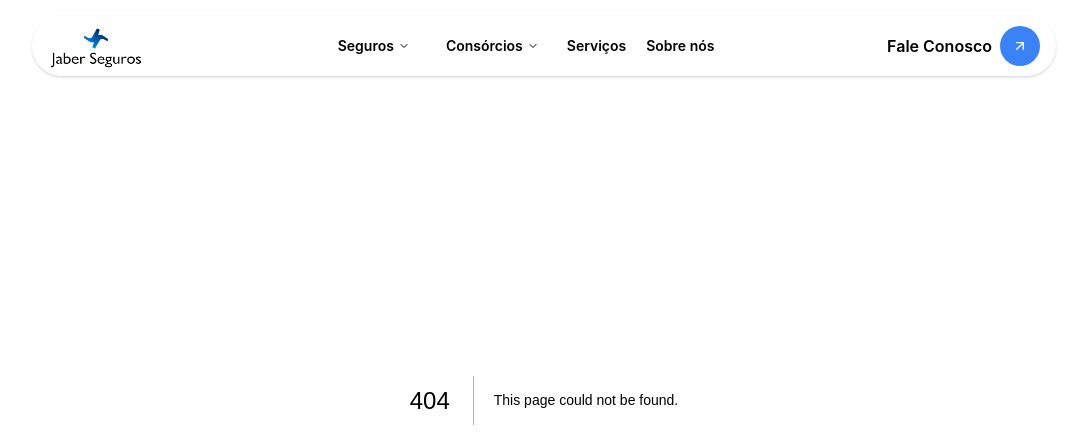
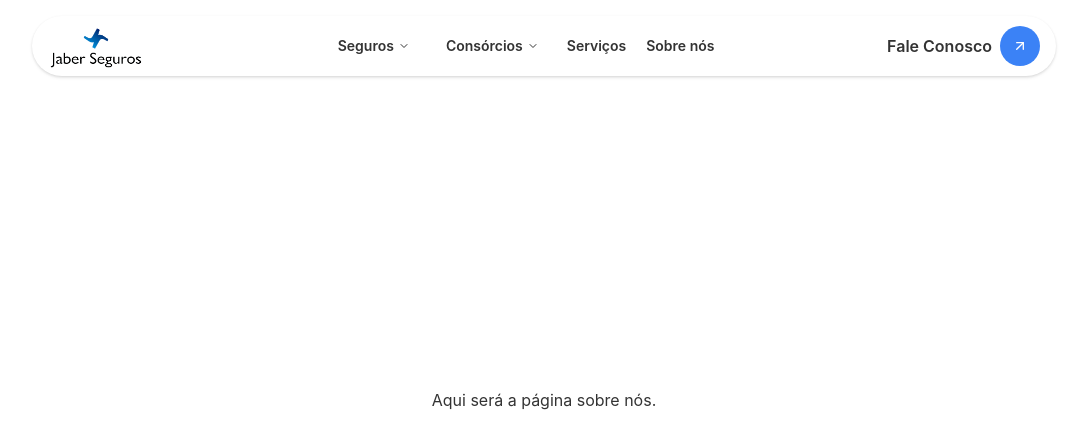
Before and after one commit to JaberSeguros/jaber-seguros, a Next.js app: page /sobre-nos in a window 1280 px wide. Before the commit this address had no page. Shown: the top 448 px of the page, without its empty margins (96-1183 px from the left). Built offline with nearby package versions, Linux system fonts and the light colour scheme.

Commit message:
chore: Add servicos and sobrenos pages

```diff
--- /dev/null
+++ b/src/app/servicos/page.tsx
@@ -0,0 +1,7 @@
+export default function ServicosPage() {
+  return (
+    <div className="min-h-screen flex-center">
+      <p className="max-w-sm text-center">Aqui será a página de serviços.</p>
+    </div>
+  );
+}
--- /dev/null
+++ b/src/app/sobre-nos/page.tsx
@@ -0,0 +1,7 @@
+export default function SobreNosPage() {
+  return (
+    <div className="min-h-screen flex-center">
+      <p className="max-w-sm text-center">Aqui será a página sobre nós.</p>
+    </div>
+  );
+}
```
